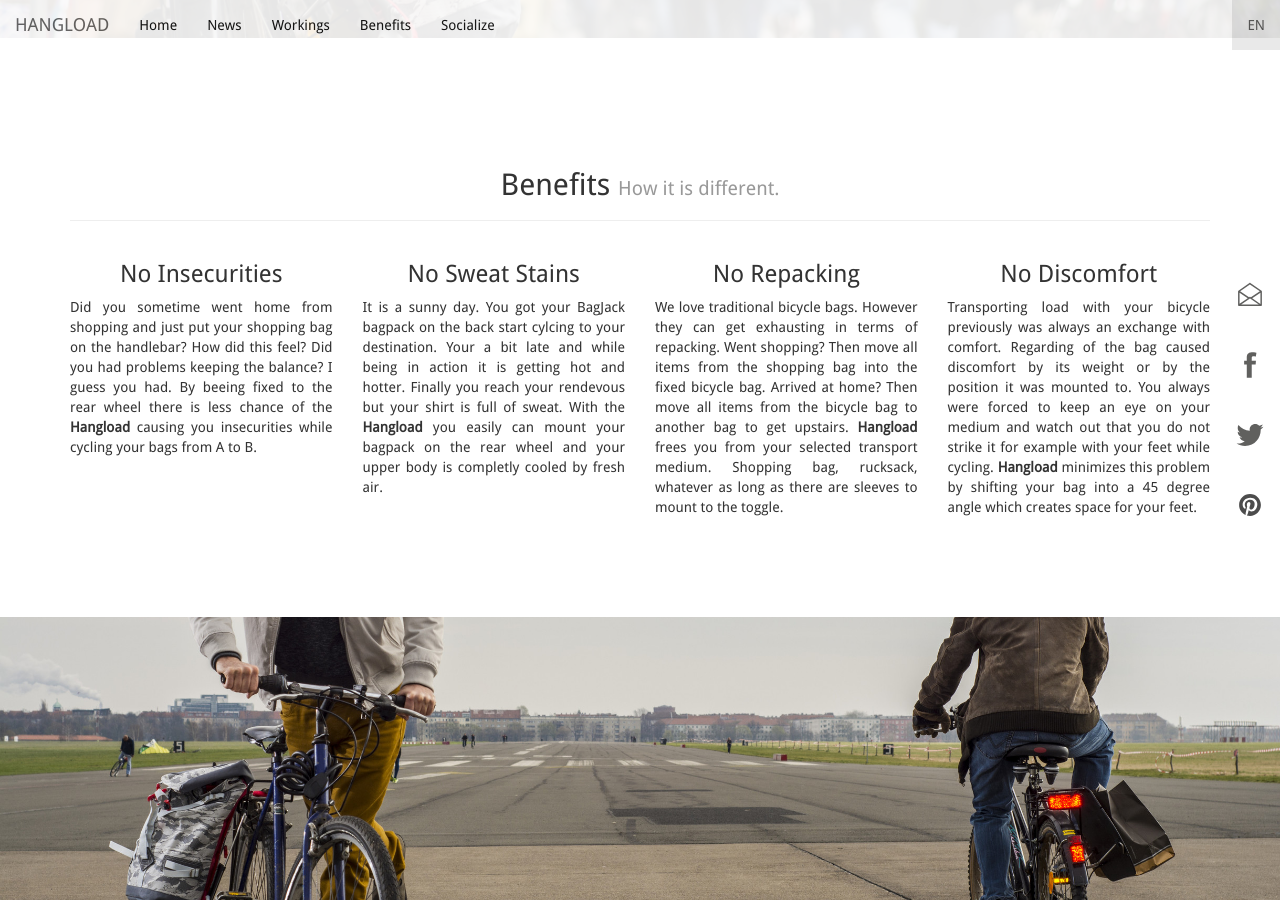
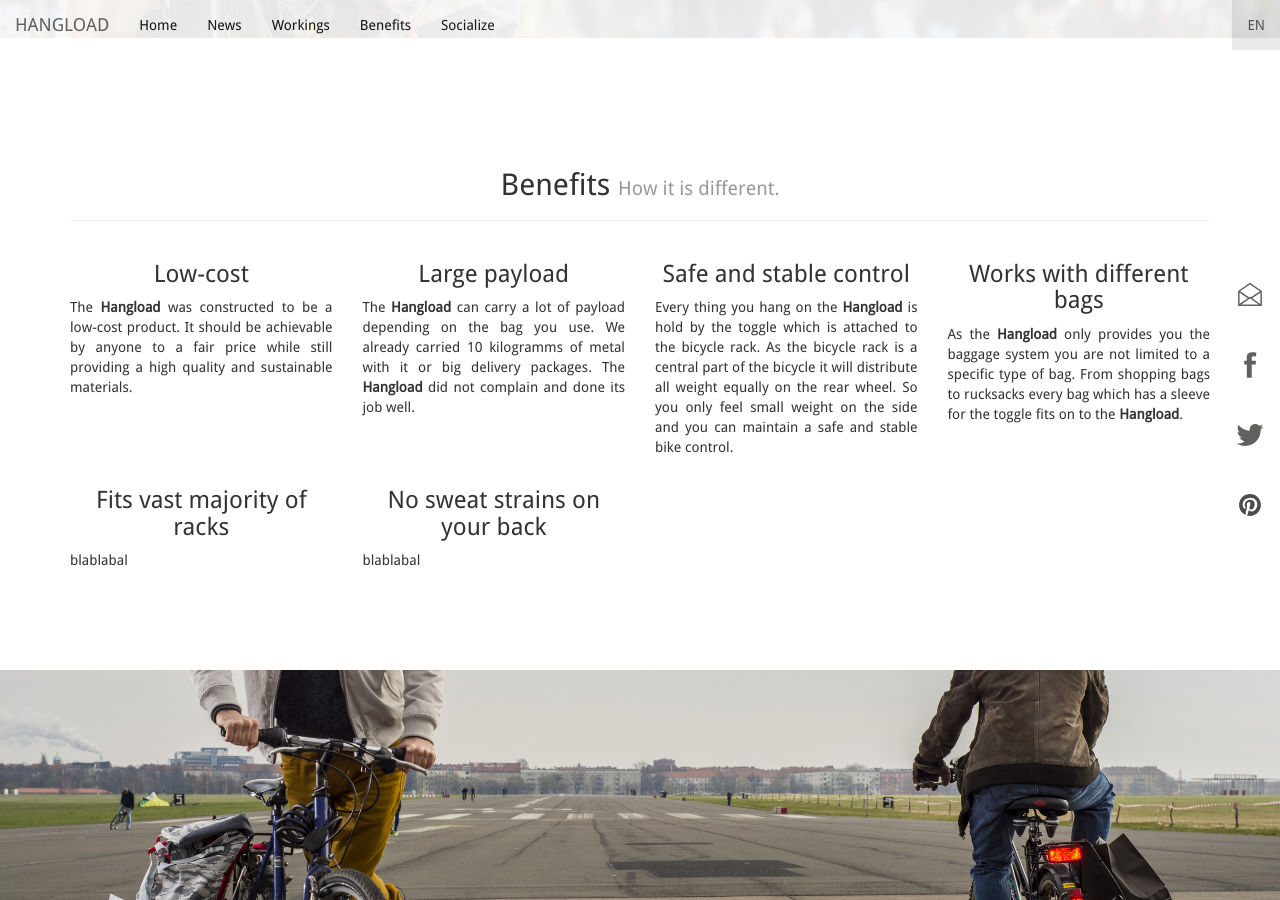
Before and after one commit to bodokaiser/hangload.com, a Jekyll site: the page built from index.html, in a window 1280 px wide and 900 px high, scrolled down 2396 px. Built offline with Jekyll 4.4.1, drawn with Linux system fonts in a browser that asks for light colours; Markdown is read by kramdown in place of the engine named in the settings.

Commit message:
updated benefits section at index.html

```diff
--- a/index.html
+++ b/index.html
@@ -114,58 +114,64 @@ prefix: .
   <div class="row">
     <div class="col-xs-3">
       <h3 class="text-center">
-        No Insecurities
+        Low-cost
       </h3>
       <p class="text-justify">
-        Did you sometime went home from shopping and just put your
-        shopping bag on the handlebar? How did this feel? Did you had
-        problems keeping the balance? I guess you had. By beeing fixed
-        to the rear wheel there is less chance of the
-        <strong>Hangload</strong> causing you insecurities while
-        cycling your bags from A to B.
+        The <strong>Hangload</strong> was constructed to be a low-cost product.
+        It should be achievable by anyone to a fair price while still providing
+        a high quality and sustainable materials.
       </p>
     </div>
     <div class="col-xs-3">
       <h3 class="text-center">
-        No Sweat Stains
+        Large payload
       </h3>
       <p class="text-justify">
-        It is a sunny day. You got your BagJack bagpack on the back
-        start cylcing to your destination. Your a bit late and while
-        being in action it is getting hot and hotter. Finally you
-        reach your rendevous but your shirt is full of sweat.
-        With the <strong>Hangload</strong> you easily can mount your
-        bagpack on the rear wheel and your upper body is completly cooled
-        by fresh air.
+        The <strong>Hangload</strong> can carry a lot of payload depending on
+        the bag you use. We already carried 10 kilogramms of metal with it or
+        big delivery packages. The <strong>Hangload</strong> did not complain
+        and done its job well.
       </p>
     </div>
     <div class="col-xs-3">
       <h3 class="text-center">
-        No Repacking
+        Safe and stable control
       </h3>
       <p class="text-justify">
-        We love traditional bicycle bags. However they can get exhausting
-        in terms of repacking. Went shopping? Then move all items from the
-        shopping bag into the fixed bicycle bag. Arrived at home? Then move
-        all items from the bicycle bag to another bag to get upstairs.
-        <strong>Hangload</strong> frees you from your selected transport
-        medium. Shopping bag, rucksack, whatever as long as there
-        are sleeves to mount to the toggle.
+        Every thing you hang on the <strong>Hangload</strong> is hold by the
+        toggle which is attached to the bicycle rack. As the bicycle rack is a
+        central part of the bicycle it will distribute all weight equally on
+        the rear wheel. So you only feel small weight on the side and you can
+        maintain a safe and stable bike control.
       </p>
     </div>
     <div class="col-xs-3">
       <h3 class="text-center">
-        No Discomfort
+        Works with different bags
       </h3>
       <p class="text-justify">
-        Transporting load with your bicycle previously was always an
-        exchange with comfort. Regarding of the bag caused discomfort
-        by its weight or by the position it was mounted to. You always
-        were forced to keep an eye on your medium and watch out that you
-        do not strike it for example with your feet while cycling.
-        <strong>Hangload</strong> minimizes this problem by shifting
-        your bag into a 45 degree angle which creates space for your
-        feet.
+        As the <strong>Hangload</strong> only provides you the baggage system
+        you are not limited to a specific type of bag. From shopping bags to
+        rucksacks every bag which has a sleeve for the toggle fits on to the
+        <strong>Hangload</strong>.
+      </p>
+    </div>
+  </div>
+  <div class="row">
+    <div class="col-xs-3">
+      <h3 class="text-center">
+        Fits vast majority of racks
+      </h3>
+      <p class="text-justify">
+        blablabal
+      </p>
+    </div>
+    <div class="col-xs-3">
+      <h3 class="text-center">
+        No sweat strains on your back
+      </h3>
+      <p class="text-justify">
+        blablabal
       </p>
     </div>
   </div>
```
